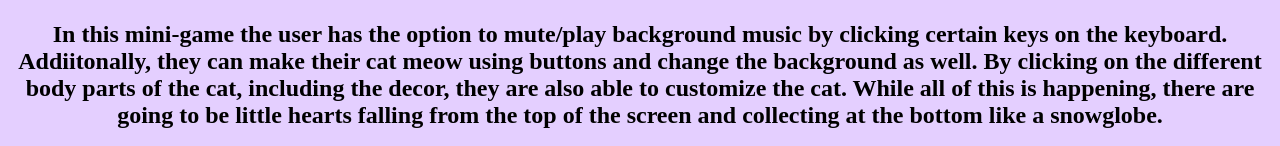
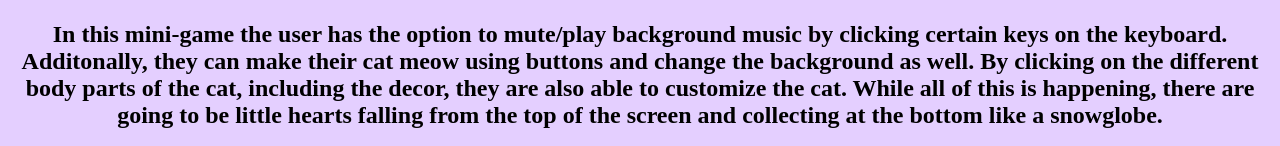
Before and after one commit to 1961503/csp2022, a plain HTML site: page portfolio.html in a window 1280 px wide. Shown: the part 2929-3075 px from the top of the page. Drawn offline with Linux system fonts and the light colour scheme.

Commit message:
Update portfolio.html

```diff
--- a/portfolio.html
+++ b/portfolio.html
@@ -26,6 +26,6 @@
     <br>
     <h1>Scratch Project: Build a Kitty</h1>
     <img src="images/cat.png" height="500">
-    <h2> In this mini-game the user has the option to mute/play background music by clicking certain keys on the keyboard. Addiitonally, they can make their cat meow using buttons and change the background as well. By clicking on the different body parts of the cat, including the decor, they are also able to customize the cat. While all of this is happening, there are going to be little hearts falling from the top of the screen and collecting at the bottom like a snowglobe. </h2>
+    <h2> In this mini-game the user has the option to mute/play background music by clicking certain keys on the keyboard. Additonally, they can make their cat meow using buttons and change the background as well. By clicking on the different body parts of the cat, including the decor, they are also able to customize the cat. While all of this is happening, there are going to be little hearts falling from the top of the screen and collecting at the bottom like a snowglobe. </h2>
 	  </body>
 	</html>
```
